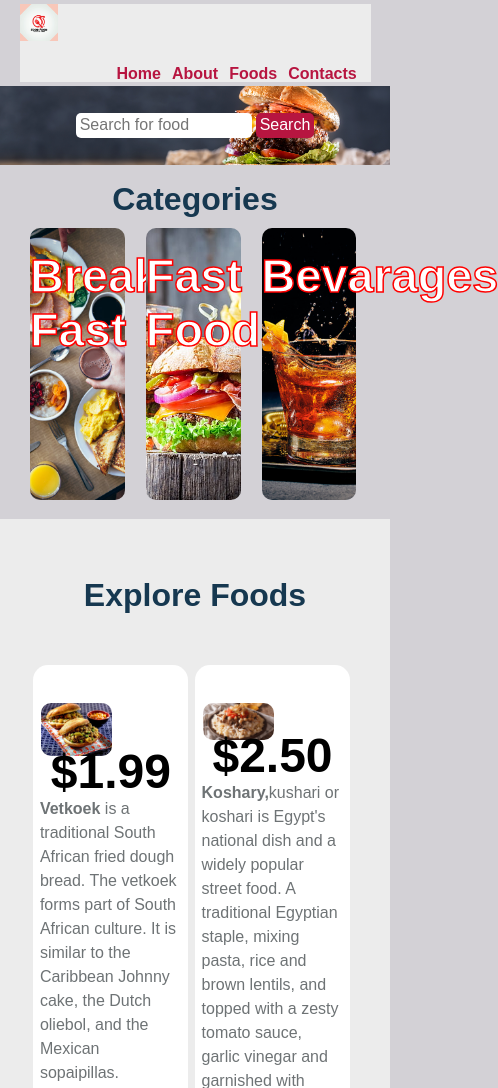
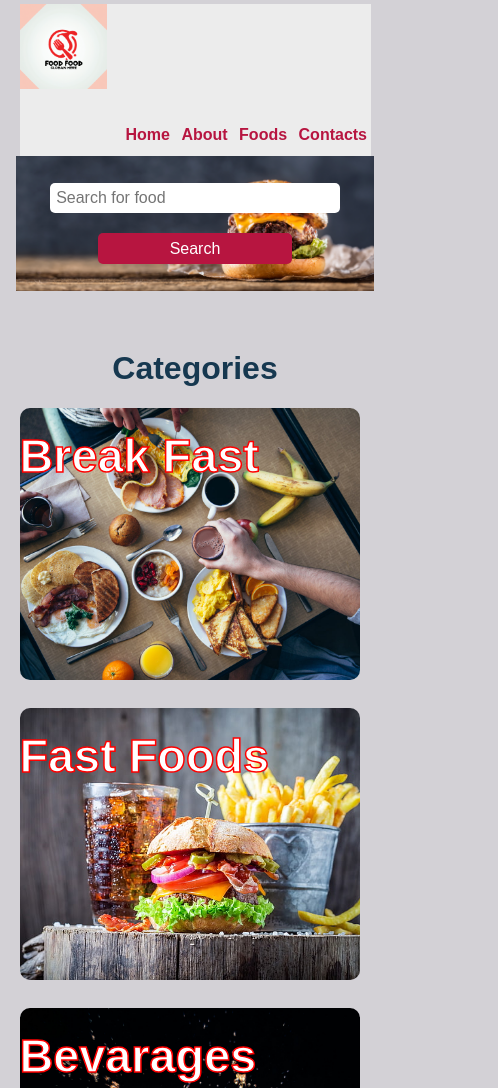
Before and after one commit to chris-macharia/food-ordering-website, a plain HTML site: page index.html in a window 390 px wide. Shown: the top 1088 px of the page, 498 px wide, since content can reach past the window. Drawn offline with Linux system fonts and the light colour scheme.

Commit message:
Add styling for PHONES and smaller screens

```diff
--- a/css/index.css
+++ b/css/index.css
@@ -189,3 +189,53 @@ h2{
   display: inline;
   padding: 1%;
 }
+
+/*CSS for mobile size or smaller screens */
+@media only screen and (max-width: 760px){
+  .navbar{
+    height: 140px;
+  }
+  .logo{
+    width: 25%;
+  }
+  .food-search input[type="search"]{
+    width: 90%;
+    margin-bottom: 20px;
+    padding: 2%;
+  }
+  .btn{
+    width: 60%;
+    padding: 2%;
+  }
+  .food-search{
+    margin: 4%;
+  }
+  .categories{
+    padding: 10% 0;
+  }
+  .h2{
+    margin-bottom: 5% auto;
+  }
+  .categories-boxes{
+    width: 97%;
+    margin: 4% auto;
+  }
+  .menu{
+    padding: 20% 0;
+  }
+  .food-menu-box{
+    width: 90%;
+    padding: 10%;
+    margin: 10px 5px;
+  }
+  .card{
+    margin: 10% ;
+  }
+  .card img{
+    width: 90%;
+    margin-bottom: 25px;
+  }
+  .social-media{
+    padding: 5%;
+  }
+}
```
